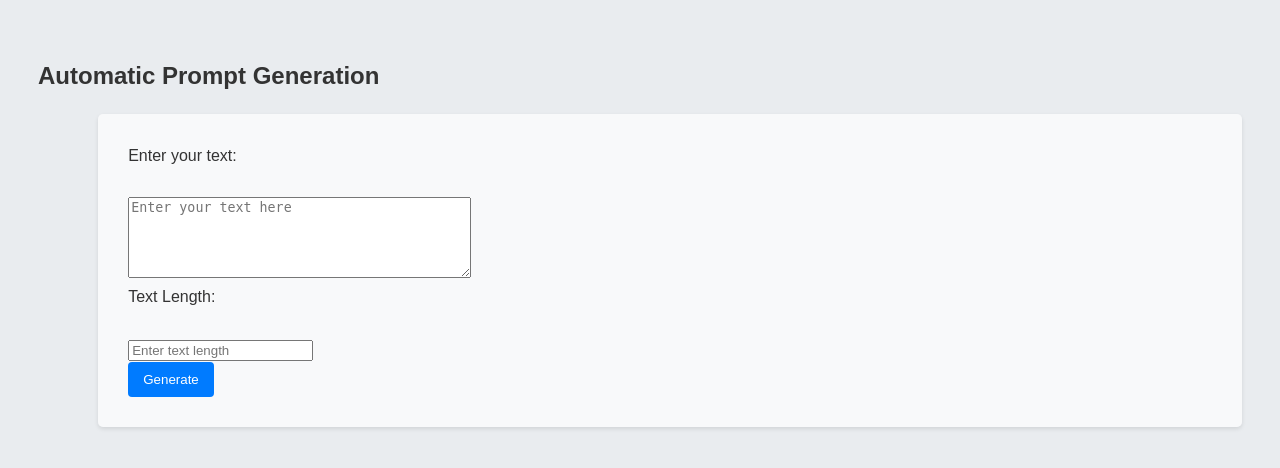
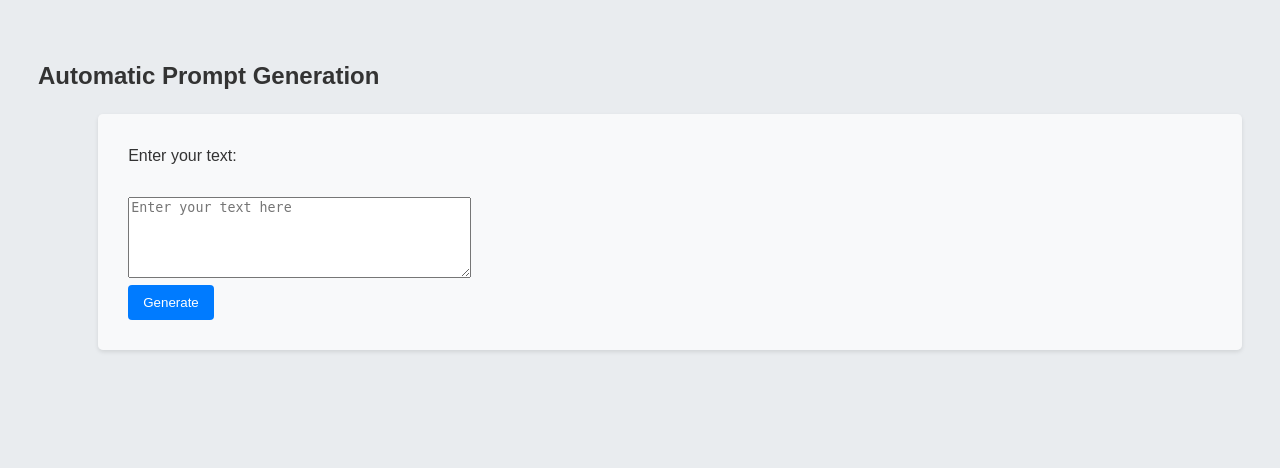
Before and after one commit to merronmuche/RAG_implementation_LizziAI, a Django app: page /contract_app/ in a window 1280 px wide. Shown: the top 468 px of the page. Run offline with Django 5.2, Linux system fonts and the light colour scheme.

Commit message:
remove unnecessary code

```diff
--- a/contract_app/templates/contract_app/generate_response.html
+++ b/contract_app/templates/contract_app/generate_response.html
@@ -13,10 +13,6 @@
         {% csrf_token %}
         <label for="input_text">Enter your text:</label><br>
         <textarea id="input_text" name="input_text" cols="40" rows="5" placeholder="Enter your text here"></textarea><br>
-
-        <label for="length_of_line">Text Length:</label><br>
-        <input type="number" id="length_of_line" name="length_of_line" min="1" placeholder="Enter text length"><br>
-
         <input type="submit" value="Generate">
     </form>
 </body>
--- a/contract_app/views.py
+++ b/contract_app/views.py
@@ -1,53 +1,3 @@
-
-# from django.shortcuts import HttpResponse, render
-
-# from contract_app.utils.prompt_gen import get_prompt
-# from .utils.embed_text import embed_text
-# from .utils.similarity import cosine_similarity
-
-# from .models import Prompt, TextChunk
-
-
-
-# def generate_prompt_from_vector(text_chunk, user_question):
-
-#     prompt = text_chunk + " \n based on the above data, give an answer to \
-#             the following question. restrict yourself to the above data only. \
-#             if you can't get an answer based on the data, you can feel free to \
-#                 say i don't know. here is the question. \n" + user_question +\
-#                  "DONOT add anything from yourself."
-#     return prompt
-
-
-
-# def generate_prompt(request):
-#     if request.method == 'POST':
-#         input_text = request.POST.get('input_text')
-
-#         # Embed the user's input
-#         embeded_question = embed_text([input_text])[0]
-
-#         highest_similarity = -1
-#         best_text_chunk = None
-
-#         # Compare with embeddings in TextChunk objects
-#         for text_chunk in TextChunk.objects.all():
-#             similarity = cosine_similarity(embeded_question, text_chunk.embed)
-
-#             if similarity > highest_similarity:
-#                 highest_similarity = similarity
-#                 best_text_chunk = text_chunk.chunk
-
-#         if best_text_chunk is not None:
-#             generated_prompt = generate_prompt_from_vector(best_text_chunk, input_text)
-#             # return HttpResponse(generated_prompt)
-#             return render(request, 'contract_app/prompt_result.html', {'generated_prompt': generated_prompt})
-#         else:
-#             return HttpResponse("No similar documents found.")
-#     else:
-#         return render(request, 'contract_app/generate_prompt.html')
-
-
 
 from django.shortcuts import HttpResponse, render
 
@@ -55,7 +5,6 @@ from .utils.embed_text import embed_text
 from .utils.similarity import cosine_similarity
 from dotenv import load_dotenv
 from .models import TextChunk
-# from langchain.chat_models import ChatOpenAI
 from langchain_openai import ChatOpenAI
 from langchain_core.messages import HumanMessage
 
@@ -87,6 +36,7 @@ def generate_response_with_gpt_turbo(user_question, relevant_text_chunk):
     return response
 
 def generate_response(request):
+
     if request.method == 'POST':
         user_question = request.POST.get('input_text')
 
@@ -97,6 +47,7 @@ def generate_response(request):
         best_text_chunk = None
 
         # Compare with embeddings in TextChunk objects
+        chunks = TextChunk.objects.filter()
         for text_chunk in TextChunk.objects.all():
             similarity = cosine_similarity(embeded_question, text_chunk.embed)
 
@@ -108,10 +59,11 @@ def generate_response(request):
             # Use the user's question and the relevant text chunk directly
             response = generate_response_with_gpt_turbo(user_question, best_text_chunk)
 
-            return render(request, 'contract_app/prompt_result.html', {'generated_response': response})
+            return render(request, 'contract_app/prompt_result.html', context={'generated_response': response})
             # return render(request, 'contract_app/generate_response.html', {'generated_response': response})
 
         else:
             return HttpResponse("No similar documents found.")
+
     elif request.method == 'GET':
         return render(request, 'contract_app/generate_response.html')
```
